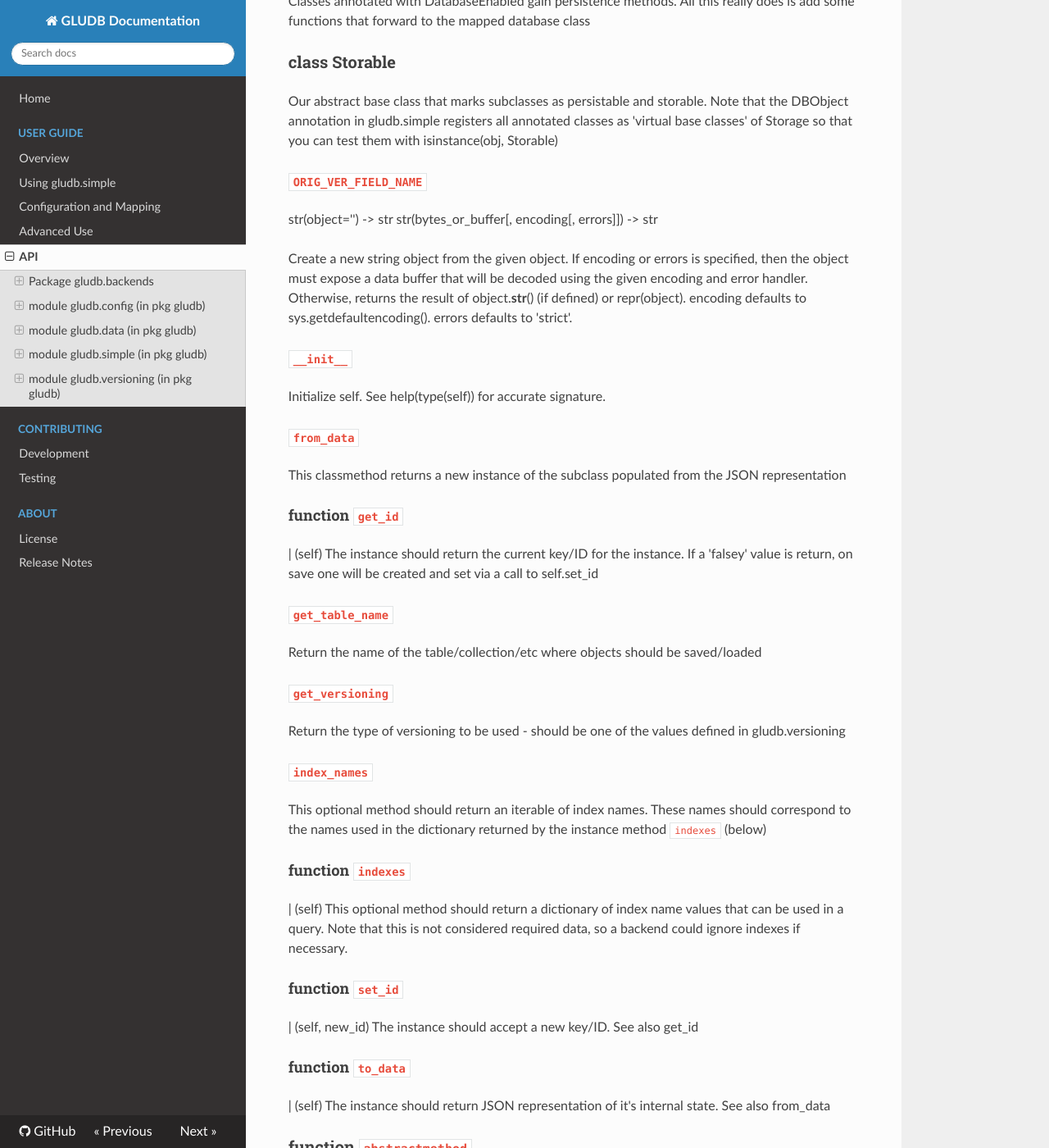
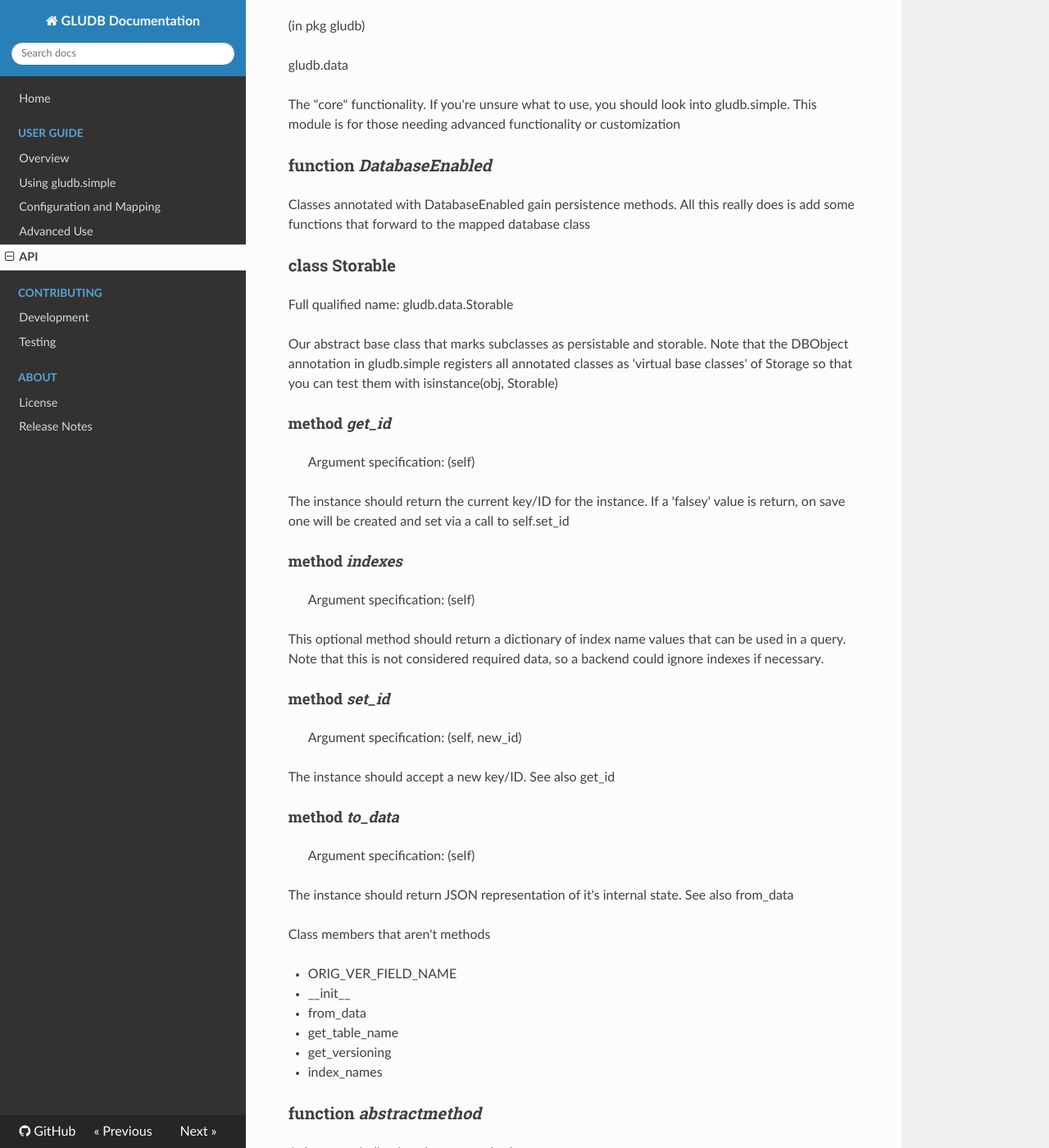
Before and after one commit to memphis-iis/GLUDB, an MkDocs documentation site: the page built from docs/api.md, in a window 1280 px wide and 1400 px high, scrolled down 6049 px. Shown: the whole window at 82% size. Built offline with MkDocs 1.6.1, drawn with Linux system fonts in a browser that asks for light colours; nearby versions of some CDN libraries; old or Windows-style settings are respelled for this version of MkDocs; some of the changed text lies outside the part shown.

Commit message:
Doc updates

```diff
--- a/docs/api.md
+++ b/docs/api.md
@@ -3,196 +3,228 @@
 
 glubdb - A simple database wrapper
 
-## Package gludb.backends
+# Package gludb.backends
 
 glubdb.backends - implementation of actual db backends
 
-### module gludb.backends.dynamodb (in pkg gludb.backends)
+## module gludb.backends.dynamodb
+
+(in pkg gludb.backends)
 
 gludb.backends.dynamodb - backend dynamodb database module
 
-#### class Backend
+### class Backend
+
+Full qualified name: gludb.backends.dynamodb.Backend
 
 None
 
-##### function  `__init__`
+#### method *\_\_init\_\_*
 
- | (self, **kwrds)
+> Argument specification:
+> (self, \*\*kwrds)
 
 
-##### function  `ensure_table`
 
- | (self, cls)
+#### method *ensure\_table*
+
+> Argument specification:
+> (self, cls)
 
 
-##### function  `find_all`
 
- | (self, cls)
+#### method *find\_all*
+
+> Argument specification:
+> (self, cls)
 
 
-##### function  `find_by_index`
 
- | (self, cls, index_name, value)
+#### method *find\_by\_index*
+
+> Argument specification:
+> (self, cls, index\_name, value)
 
 
-##### function  `find_one`
 
- | (self, cls, id)
+#### method *find\_one*
+
+> Argument specification:
+> (self, cls, id)
 
 
-##### function  `get_class_table`
 
- | (self, cls)
+#### method *get\_class\_table*
+
+> Argument specification:
+> (self, cls)
+
 Return a DynamoDB table object for the given class
 
 
-##### function  `save`
+#### method *save*
 
- | (self, obj)
+> Argument specification:
+> (self, obj)
 
 
-##### function  `table_schema_call`
 
- | (self, target, cls)
+#### method *table\_schema\_call*
+
+> Argument specification:
+> (self, target, cls)
+
 Call the callable target with the args and keywords needed for the
 table defined by cls. This is how we centralize the Table.create and
 Table ctor calls
 
 
 
-#### class DynamoMappings
+
+
+### class DynamoMappings
+
+Full qualified name: gludb.backends.dynamodb.DynamoMappings
 
 DynamoDB has some opinions about what you can store or query in an
 attribute. We're going to use mappings to fix that.
 
-#####  `EMPTY_STR_VAL`
+#### method *map\_index\_val*
 
-str(object='') -> str
-str(bytes_or_buffer[, encoding[, errors]]) -> str
+> Argument specification:
+> (index\_val)
 
-Create a new string object from the given object. If encoding or
-errors is specified, then the object must expose a data buffer
-that will be decoded using the given encoding and error handler.
-Otherwise, returns the result of object.__str__() (if defined)
-or repr(object).
-encoding defaults to sys.getdefaultencoding().
-errors defaults to 'strict'.
-
-
-#####  `NONE_VAL`
-
-str(object='') -> str
-str(bytes_or_buffer[, encoding[, errors]]) -> str
-
-Create a new string object from the given object. If encoding or
-errors is specified, then the object must expose a data buffer
-that will be decoded using the given encoding and error handler.
-Otherwise, returns the result of object.__str__() (if defined)
-or repr(object).
-encoding defaults to sys.getdefaultencoding().
-errors defaults to 'strict'.
-
-
-#####  `__init__`
-
-Initialize self.  See help(type(self)) for accurate signature.
-
-
-##### function  `map_index_val`
-
- | (index_val)
 Xform index_val so that it can be stored/queried
 
 
-##### function  `unmap_stored_val`
+#### method *unmap\_stored\_val*
 
- | (stored_val)
+> Argument specification:
+> (stored\_val)
+
 Inverse of index_val_mapping. Note that we currently don't use it
 because we don't actually read back index values (since they are
 generated by Python functions)
 
+Class members that aren't methods
+
+ + EMPTY\_STR\_VAL
+ + NONE\_VAL
+ + \_\_init\_\_
 
 
-#### function `delete_table`
+
+
+
+
+
+
+
+
+
+
+
+
+
+
+### function *delete_table*
 
 Mainly for testing
 
 
-#### function `get_conn`
+### function *get_conn*
 
 Return a connection to DynamoDB (and handle local/debug
 possibilities)
 
 
-#### function `gsi_name`
+### function *gsi_name*
 
 Standardize how we create a GSI name for DynamoDB from the given index
 name from the class
 
 
-#### function `uuid`
+### function *uuid*
 
 None
 
 
-#### function `uuid4`
+### function *uuid4*
 
 Generate a random UUID.
 
 
 
-### module gludb.backends.sqlite (in pkg gludb.backends)
+## module gludb.backends.sqlite
+
+(in pkg gludb.backends)
 
 gludb.backends.sqlite - backend sqlite database module
 
-#### class Backend
+### class Backend
+
+Full qualified name: gludb.backends.sqlite.Backend
 
 None
 
-##### function  `__init__`
+#### method *\_\_init\_\_*
 
- | (self, **kwrds)
-
-
-##### function  `ensure_table`
-
- | (self, cls)
-
-
-##### function  `find_all`
-
- | (self, cls)
-
-
-##### function  `find_by_index`
-
- | (self, cls, index_name, value)
-
-
-##### function  `find_one`
-
- | (self, cls, id)
-
-
-##### function  `save`
-
- | (self, obj)
+> Argument specification:
+> (self, \*\*kwrds)
 
 
 
-#### function `uuid`
+#### method *ensure\_table*
+
+> Argument specification:
+> (self, cls)
+
+
+
+#### method *find\_all*
+
+> Argument specification:
+> (self, cls)
+
+
+
+#### method *find\_by\_index*
+
+> Argument specification:
+> (self, cls, index\_name, value)
+
+
+
+#### method *find\_one*
+
+> Argument specification:
+> (self, cls, id)
+
+
+
+#### method *save*
+
+> Argument specification:
+> (self, obj)
+
+
+
+
+### function *uuid*
 
 None
 
 
-#### function `uuid4`
+### function *uuid4*
 
 Generate a random UUID.
 
 
 
 
-## module gludb.config (in pkg gludb)
+## module gludb.config
+
+(in pkg gludb)
 
 gludb.config
 
@@ -241,69 +273,83 @@
 
 ### class Database
 
+Full qualified name: gludb.config.Database
+
 Configuration class representing a database instance supported by one
 of our backends
 
-#### function  `__init__`
+#### method *\_\_init\_\_*
 
- | (self, db_driver, **kwrds)
-
-
-#### function  `ensure_table`
-
- | (self, cls)
-
-
-#### function  `find_all`
-
- | (self, cls)
-
-
-#### function  `find_by_index`
-
- | (self, cls, index_name, value)
-
-
-#### function  `find_one`
-
- | (self, cls, id)
-
-
-#### function  `save`
-
- | (self, obj)
+> Argument specification:
+> (self, db\_driver, \*\*kwrds)
 
 
 
-### function `class_database`
+#### method *ensure\_table*
+
+> Argument specification:
+> (self, cls)
+
+
+
+#### method *find\_all*
+
+> Argument specification:
+> (self, cls)
+
+
+
+#### method *find\_by\_index*
+
+> Argument specification:
+> (self, cls, index\_name, value)
+
+
+
+#### method *find\_one*
+
+> Argument specification:
+> (self, cls, id)
+
+
+
+#### method *save*
+
+> Argument specification:
+> (self, obj)
+
+
+
+
+### function *class_database*
 
 Map a class (for which we assume issubclass(cls, Storable)==True) to
 a database configuration
 
 
-### function `clear_database_config`
+### function *clear_database_config*
 
 Reset all mappings to default state. Note that any in-memory databases
 will be lost
 
 
-### function `default_database`
+### function *default_database*
 
 Set the default database configuration used for classes without a
 specific mapping
 
 
-### function `get_mapping`
+### function *get_mapping*
 
 Return a database config object for the given class
 
 
-### function `getmro`
+### function *getmro*
 
 Return tuple of base classes (including cls) in method resolution order.
 
 
-### function `import_module`
+### function *import_module*
 
 Import a module.
 
@@ -313,7 +359,9 @@
 
 
 
-## module gludb.data (in pkg gludb)
+## module gludb.data
+
+(in pkg gludb)
 
 gludb.data
 
@@ -321,7 +369,9 @@
 gludb.simple. This module is for those needing advanced functionality or
 customization
 
-### function `DatabaseEnabled`
+
+
+### function *DatabaseEnabled*
 
 Classes annotated with DatabaseEnabled gain persistence methods. All
 this really does is add some functions that forward to the mapped database
@@ -330,86 +380,62 @@
 
 ### class Storable
 
+Full qualified name: gludb.data.Storable
+
 Our abstract base class that marks subclasses as persistable and
 storable. Note that the DBObject annotation in gludb.simple registers
 all annotated classes as 'virtual base classes' of Storage so that you
 can test them with isinstance(obj, Storable)
 
-####  `ORIG_VER_FIELD_NAME`
+#### method *get\_id*
 
-str(object='') -> str
-str(bytes_or_buffer[, encoding[, errors]]) -> str
+> Argument specification:
+> (self)
 
-Create a new string object from the given object. If encoding or
-errors is specified, then the object must expose a data buffer
-that will be decoded using the given encoding and error handler.
-Otherwise, returns the result of object.__str__() (if defined)
-or repr(object).
-encoding defaults to sys.getdefaultencoding().
-errors defaults to 'strict'.
-
-
-####  `__init__`
-
-Initialize self.  See help(type(self)) for accurate signature.
-
-
-####  `from_data`
-
-This classmethod returns a new instance of the subclass populated
-from the JSON representation
-
-
-#### function  `get_id`
-
- | (self)
 The instance should return the current key/ID for the instance. If
 a 'falsey' value is return, on save one will be created and set via a
 call to self.set_id
 
 
-####  `get_table_name`
+#### method *indexes*
 
-Return the name of the table/collection/etc where objects should
-be saved/loaded
+> Argument specification:
+> (self)
 
-
-####  `get_versioning`
-
-Return the type of versioning to be used - should be one of the
-values defined in gludb.versioning
-
-
-####  `index_names`
-
-This optional method should return an iterable of index names. These
-names should correspond to the names used in the dictionary returned by
-the instance method `indexes` (below)
-
-
-#### function  `indexes`
-
- | (self)
 This optional method should return a dictionary of index name values
 that can be used in a query. Note that this is not considered required
 data, so a backend could ignore indexes if necessary.
 
 
-#### function  `set_id`
+#### method *set\_id*
 
- | (self, new_id)
+> Argument specification:
+> (self, new\_id)
+
 The instance should accept a new key/ID. See also get_id
 
 
-#### function  `to_data`
+#### method *to\_data*
 
- | (self)
+> Argument specification:
+> (self)
+
 The instance should return JSON representation of it's internal
 state. See also from_data
 
+Class members that aren't methods
+
+ + ORIG\_VER\_FIELD\_NAME
+ + \_\_init\_\_
+ + from\_data
+ + get\_table\_name
+ + get\_versioning
+ + index\_names
 
 
-### function `abstractmethod`
+
+
+### function *abstractmethod*
 
 A decorator indicating abstract methods.
 
@@ -427,12 +453,12 @@
             ...
 
 
-### function `get_mapping`
+### function *get_mapping*
 
 Return a database config object for the given class
 
 
-### function `orig_version`
+### function *orig_version*
 
 Return the original version of an object (defined as what was read from
 the database before any user edits). If there isn't a previous version (for
@@ -440,7 +466,7 @@
 is returned. Mainly useful for testing
 
 
-### function `record_diff`
+### function *record_diff*
 
 Return a JSON-compatible structure capable turn the `new` record back
 into the `old` record. The parameters must be structures compatible with
@@ -449,7 +475,9 @@
 
 
 
-## module gludb.simple (in pkg gludb)
+## module gludb.simple
+
+(in pkg gludb)
 
 gludb.simple
 
@@ -494,12 +522,12 @@
 a function that will be called to retreive a default value. In this example
 you should use `Field(default=dict)`.
 
-### function `DBObject`
+### function *DBObject*
 
 Classes annotated with DBObject gain persistence methods.
 
 
-### function `DatabaseEnabled`
+### function *DatabaseEnabled*
 
 Classes annotated with DatabaseEnabled gain persistence methods. All
 this really does is add some functions that forward to the mapped database
@@ -508,22 +536,28 @@
 
 ### class Field
 
+Full qualified name: gludb.simple.Field
+
 Support for class-level field declaration.
 
 
-#### function  `__init__`
+#### method *\_\_init\_\_*
 
- | (self, default='', indexed=False)
+> Argument specification:
+> (self, default='', indexed=False)
 
 
-#### function  `get_default_val`
 
- | (self)
+#### method *get\_default\_val*
+
+> Argument specification:
+> (self)
+
 Helper to expand default value (support callables)
 
 
 
-### function `Index`
+### function *Index*
 
 Marks instance methods of a DBObject-decorated class as being used for
 indexing. The function name is used as the index name, and the return
@@ -533,13 +567,19 @@
 a function which will be called to get the index value
 
 
-### function `now_field`
+
+
+
+
+### function *now_field*
 
 Return a string we use for storing our date time values
 
 
 
-## module gludb.versioning (in pkg gludb)
+## module gludb.versioning
+
+(in pkg gludb)
 
 versioning.py
 
@@ -547,43 +587,33 @@
 
 ### class VersioningTypes
 
+Full qualified name: gludb.versioning.VersioningTypes
+
 None
+Class members that aren't methods
 
-####  `DELTA_HISTORY`
-
-str(object='') -> str
-str(bytes_or_buffer[, encoding[, errors]]) -> str
-
-Create a new string object from the given object. If encoding or
-errors is specified, then the object must expose a data buffer
-that will be decoded using the given encoding and error handler.
-Otherwise, returns the result of object.__str__() (if defined)
-or repr(object).
-encoding defaults to sys.getdefaultencoding().
-errors defaults to 'strict'.
+ + DELTA\_HISTORY
+ + NONE
+ + \_\_init\_\_
 
 
-####  `NONE`
+### function *append_diff_hist*
 
-str(object='') -> str
-str(bytes_or_buffer[, encoding[, errors]]) -> str
-
-Create a new string object from the given object. If encoding or
-errors is specified, then the object must expose a data buffer
-that will be decoded using the given encoding and error handler.
-Otherwise, returns the result of object.__str__() (if defined)
-or repr(object).
-encoding defaults to sys.getdefaultencoding().
-errors defaults to 'strict'.
+Given a diff as generated by record_diff, append a diff record to the
+list of diff_hist records.
 
 
-####  `__init__`
+### function *parse_diff_hist*
 
-Initialize self.  See help(type(self)) for accurate signature.
+Given a diff_hist as created, appended by append_diff_hist, yield the
+versions of the object start with curr_obj and working backwards in time.
+Each instance yielded is of the form (obj, date-string) where obj is the
+JSON-compatible version of the object created by applying a diff in the
+diff history and date-string is a string representing the date/time that
+the diff was taken
 
 
-
-### function `record_diff`
+### function *record_diff*
 
 Return a JSON-compatible structure capable turn the `new` record back
 into the `old` record. The parameters must be structures compatible with
@@ -591,7 +621,7 @@
 `old == record_patch(new, record_diff(old, new))`
 
 
-### function `record_patch`
+### function *record_patch*
 
 Return the JSON-compatible structure that results from applying the
 changes in `diff` to the record `rec`. The parameters must be structures
```
Also changed, not shown: docs/index.md (+1 -0 lines), docs/make_api_docs.py (+63 -19 lines).
